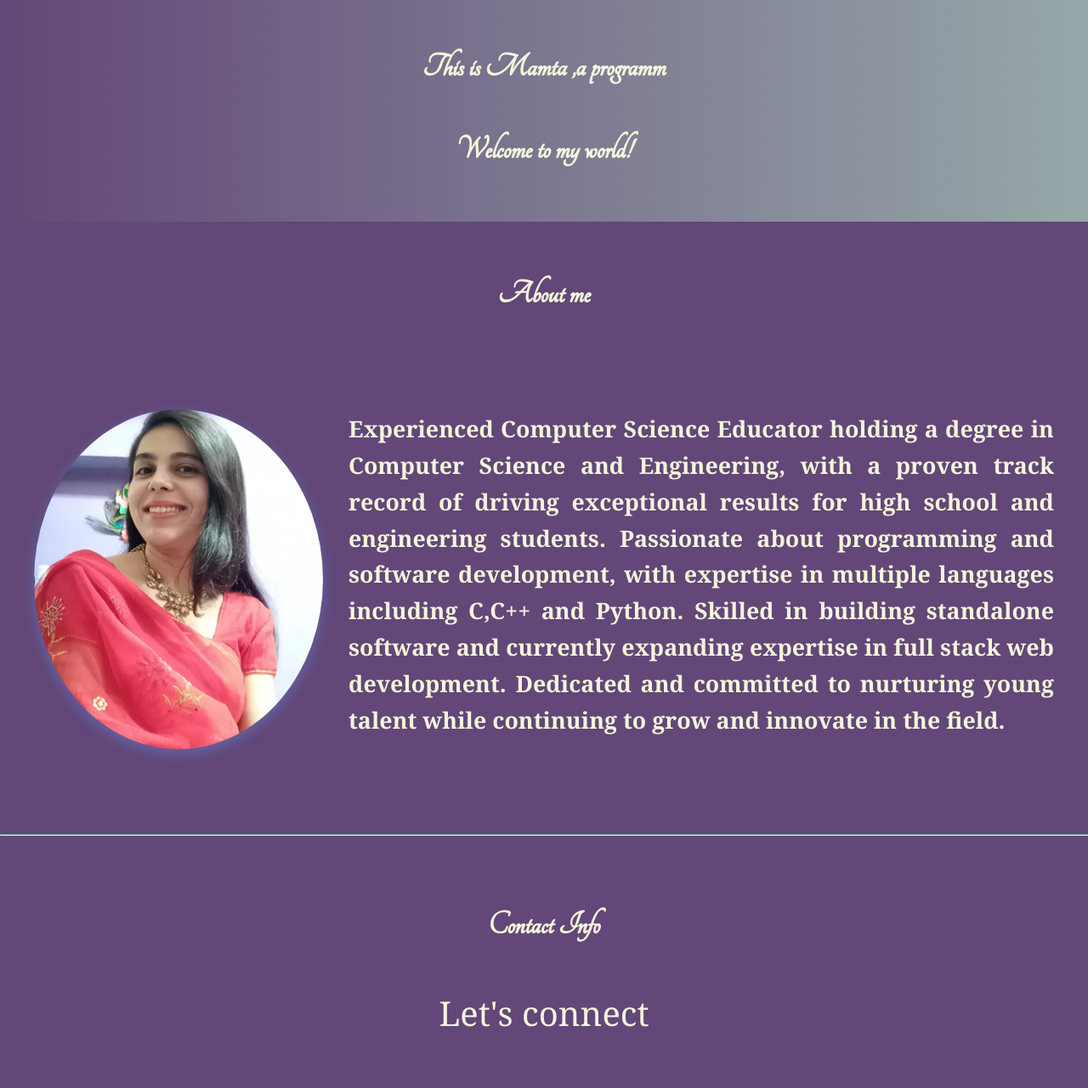
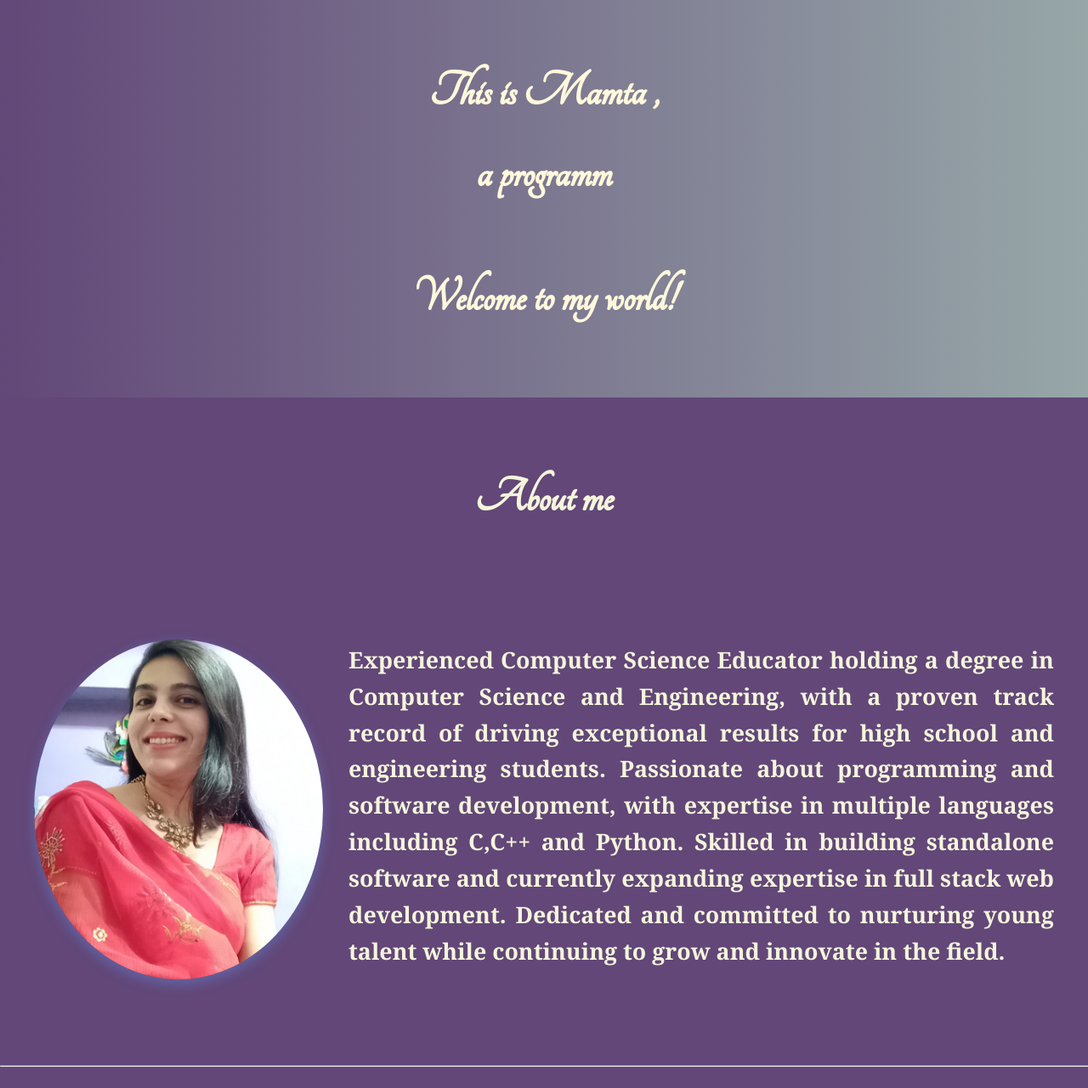
Before and after one commit to codewithMamtaR/AboutMamta, a plain HTML site: page index.html in a window 1280 px wide. Shown: the top 1281 px of the page at 85% size. Drawn offline with Linux system fonts and the light colour scheme.

Commit message:
increased font size

```diff
--- a/day6.css
+++ b/day6.css
@@ -1,12 +1,12 @@
 header ,footer {
     background: linear-gradient(to right,hwb(273 28% 53%),hwb(184 59% 34%));
-    color:beige;
+    color:cornsilk;
     text-align: center;
     padding: 20px 0;
     position: relative;
     bottom: 0;
     width: 100%;
-    font-family: "Tangerine" ,sans-serif ;
+    font-family: "Tangerine",sans-serif ;
     font-size: 500 px;
 
 }
@@ -16,7 +16,9 @@ hr{
     margin: 20px auto;
     border-top:1px solid cadetblue;
 }
-
+.mamta{
+    font-size: 60px;
+}
 body{
     font-family: 'Georgia',sans-serif;
     background-color:hwb(273 28% 53%);
--- a/index.html
+++ b/index.html
@@ -6,18 +6,19 @@
     <title>Mamta's website
     </title>
     <link rel="stylesheet" href="day6.css">
-    <link href="https://fonts.googleapis.com/css?family=Tangerine" rel="stylesheet">
+ <link href="https://fonts.googleapis.com/css?family=Tangerine" rel="stylesheet">
+
     <link href="https://use.fontawesome.com/releases/v5.15.4/css/all.css" rel="stylesheet">
     <script src="day6.js" defer></script>
 </head>
 <body>
     <center>
         <header>
-            <h1>This is Mamta ,a <span class="about-me"></span></h1>
-            <h2>Welcome to my world!</h2>
+            <h1 class="mamta">This is Mamta ,<br>a <span class="about-me"></span></h1>
+            <h2 class="mamta">Welcome to my world!</h2>
         </header>
         <section>
-            <h2>About me</h2>
+            <h2 class ="mamta">About me</h2>
             <div class="abtme">
                 <div>
                     <img src="asset/images/mamta.webp">
@@ -29,14 +30,14 @@
         </section>
         <hr>
         <section>
-            <h2>Contact Info</h2>
-            <p>Let's connect</p>
+            <h2 class="mamta">Contact Info</h2>
+            <p class="mamta">Let's connect</p>
             <a href="https://www.linkedin.com/in/mamta-r-965032165" class="icon-link linkedin-icon"><i class="fab fa-linkedin"></i></a>
             <a href="https://mail.google.com/mail/?view=cm&to=mamtarathore161344@gmail.com" class="icon-link email-icon"><i class="fas fa-envelope"></i></a>
         </section>
         <hr>
         <section>
-            <h2>My skills</h2>
+            <h2 class="mamta">My skills</h2>
             <table align="center">
                 <tr>
                     <td>
@@ -61,7 +62,7 @@
                 </div>
         </section>
         <section id="prglangs">
-            <h2>Programming Languages</h2>
+            <h2 class="mamta">Programming Languages</h2>
             <div class="skill">
                 <p>Javascript</p>
                 <div class="progress-bar" data-progress="70"></div>
@@ -88,7 +89,7 @@
 
 
         <section>
-                <h2 >My Students' testimonials</h2>
+                <h2 class="mamta">My Students' testimonials</h2>
                 <iframe width="315" height="391" src="https://www.youtube.com/embed/jEFYv9-OBbc" title="Student testimonial" frameborder="0" allow="accelerometer; autoplay; clipboard-write; encrypted-media; gyroscope; picture-in-picture; web-share" referrerpolicy="strict-origin-when-cross-origin" allowfullscreen></iframe>
 
                 <iframe width="315" height="391" src="https://www.youtube.com/embed/BXTI0GsCdRg" title="Student testimonial" frameborder="0" allow="accelerometer; autoplay; clipboard-write; encrypted-media; gyroscope; picture-in-picture; web-share" referrerpolicy="strict-origin-when-cross-origin" allowfullscreen></iframe>
```
